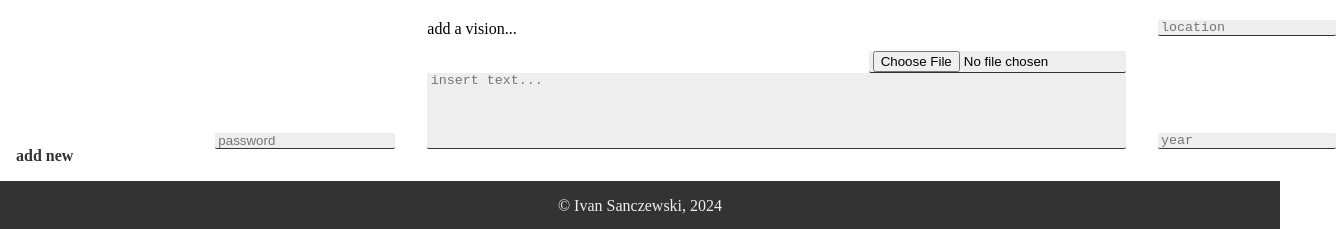
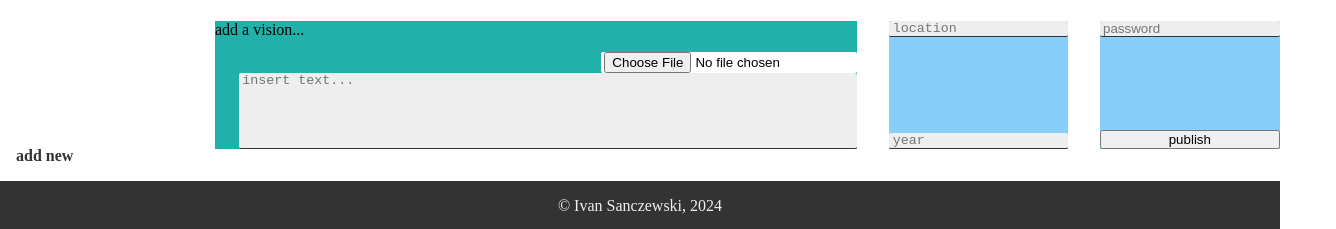
Before and after one commit to IvanSanczewski/365, a plain HTML site: page index.html in a window 1280 px wide. Shown: the part 571-800 px from the top of the page, 1336 px wide, since content can reach past the window. Drawn offline with Linux system fonts and the light colour scheme.

Commit message:
Style form.

```diff
--- a/index.html
+++ b/index.html
@@ -47,19 +47,20 @@
     </div>
 
     <form class="post-form hiddens">
-        <div class="password-form">
-            <input type="password" name="password" id="" placeholder="password">
-        </div>
-
         <div class="vision-form">
             <p>add a vision...</p>
             <input type="file" name="image" id="">
-            <textarea name="text" id="" cols="85" rows="5" placeholder="insert text..."></textarea>
+            <textarea name="text" id="" cols="75" rows="5" placeholder="insert text..."></textarea>
         </div>
 
         <div class="caption-form">
             <textarea name="location" id="" cols="20" rows="1" placeholder="location"></textarea>
             <textarea name="year" id="" cols="20" rows="1" placeholder="year"></textarea>
+        </div>
+
+        <div class="password-form">
+            <input type="password" name="password" id="" placeholder="password">
+            <button>publish</button>
         </div>
     </form>
 
--- a/styles.css
+++ b/styles.css
@@ -181,7 +181,7 @@ footer {
     bottom: calc(2em + var(--footer-height));
 
     display: grid;
-    grid-template-columns: 1fr 4fr 1fr;
+    grid-template-columns: 4fr 1fr 1fr;
     gap: 2em;
 }
 
@@ -191,9 +191,6 @@ footer {
     justify-content: space-between;
 }
 
-.password-form {
-    align-self: flex-end;
-}
 
 .post-form input, .post-form textarea {
     align-self: flex-end;
@@ -208,12 +205,35 @@ footer {
     resize: none;
 }
 
-.vision-form {
+.vision-form input {
+    background-color: white;
+    border: none;
 }
 
-.caption-form {
+.vision-form {
+    /* display: flex;
+    flex-direction: column;
+    justify-content: space-between; */
+
+    background-color: lightseagreen;
 }
+
 
 .post-form p {
     margin-bottom: .8em;
 }
+
+.caption-form {
+
+    background-color: lightskyblue;
+}
+
+.password-form {
+    /* align-self: flex-end; */
+
+    background-color: lightskyblue;
+}
+
+.password-form :first-child {
+    margin-bottom: 1.5em;
+}
```
